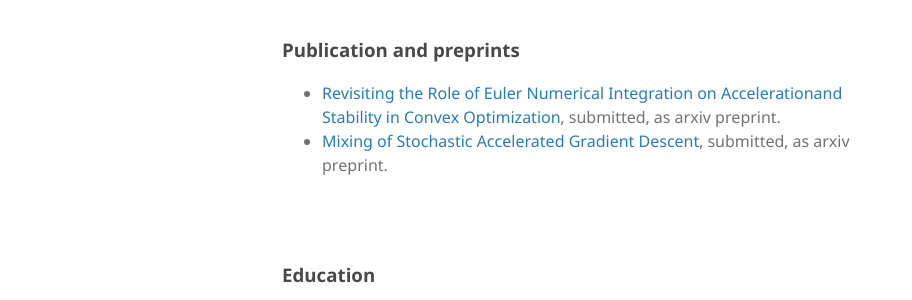
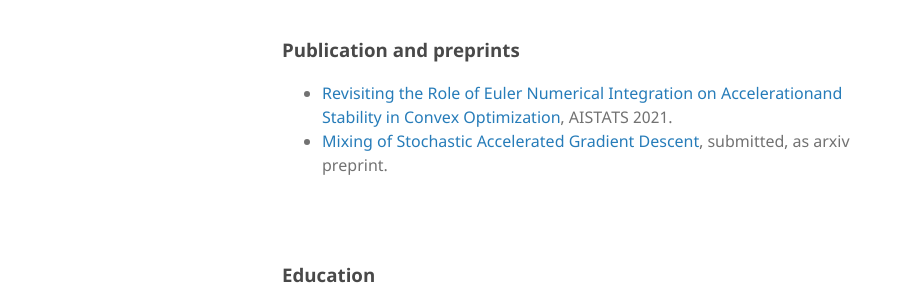
Before and after one commit to phei-iuen/phei-iuen.github.io, a Jekyll site: the page built from index.md, in a window 1280 px wide. Shown: the part 246-546 px from the top of the page, without its empty margins (178-1090 px from the left). Built offline with Jekyll 4.4.1, drawn with Linux system fonts in a browser that asks for light colours.

Commit message:
Update index.md

```diff
--- a/index.md
+++ b/index.md
@@ -8,7 +8,7 @@ I am interested in topics including 1) optimization in machine learning and 2) d
 
 <br/><br/>
 ### Publication and preprints
-* [Revisiting the Role of Euler Numerical Integration on Accelerationand Stability in Convex Optimization](pdfs/revisiting.pdf), submitted, as arxiv preprint.
+* [Revisiting the Role of Euler Numerical Integration on Accelerationand Stability in Convex Optimization](pdfs/revisiting.pdf), AISTATS 2021.
 * [Mixing of Stochastic Accelerated Gradient Descent](pdfs/mixing.pdf), submitted, as arxiv preprint.
 
 <br/><br/>
```
